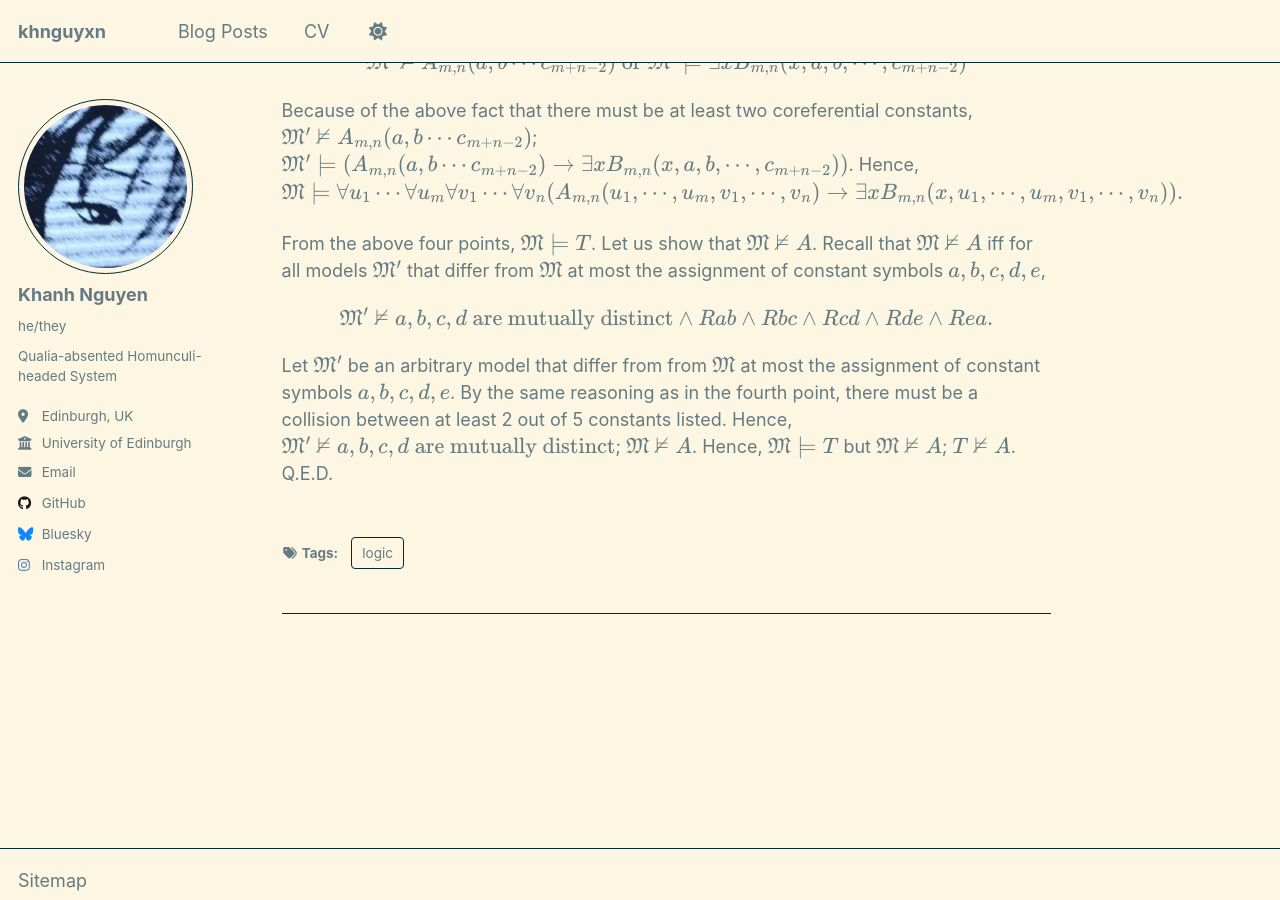
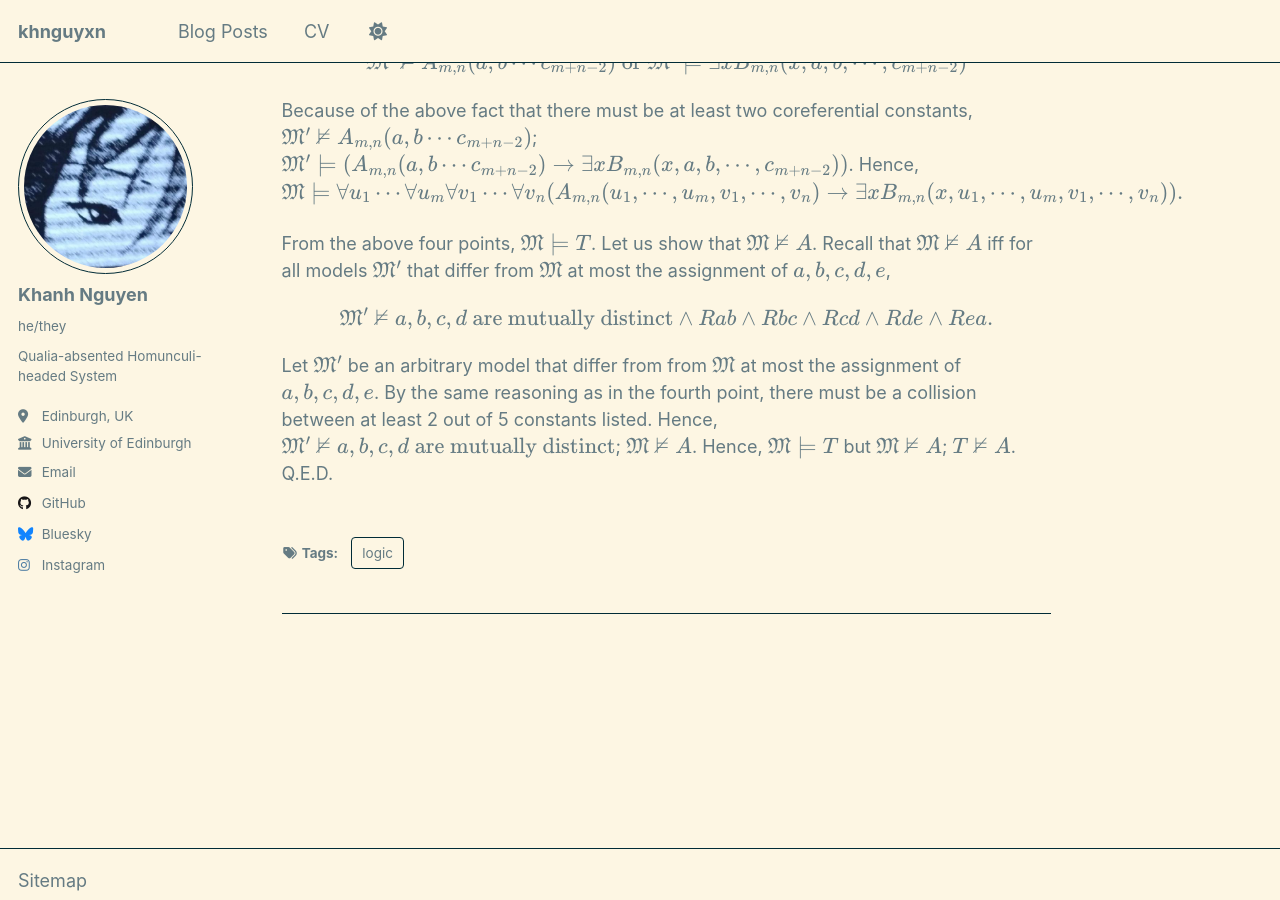
Before and after one commit to hardyowo/hardyowo.github.io, a Jekyll site: the page built from _posts/2025-10-22-Blog1.md, in a window 1280 px wide and 900 px high, scrolled down 2785 px. Built offline with Jekyll 4.4.1, drawn with Linux system fonts in a browser that asks for light colours; a script that is not in the unit is left out.

Commit message:
blog edit

```diff
--- a/_posts/2025-10-22-Blog1.md
+++ b/_posts/2025-10-22-Blog1.md
@@ -88,10 +88,10 @@ $$
 
 Because of the above fact that there must be at least two coreferential constants, $$\mathfrak{M}'\nvDash A_{m,n}(a, b \cdots c_{m+n-2})$$; $$\mathfrak{M}'\models (A_{m,n}(a, b \cdots c_{m+n-2})\rightarrow \exists x B_{m,n}(x, a, b, \cdots, c_{m+n-2}))$$. Hence, $$\mathfrak{M}\models\forall u_1 \cdots \forall u_m \forall v_1 \cdots \forall v_n (A_{m,n}(u_1, \cdots, u_m, v_1, \cdots, v_n)\rightarrow \exists x B_{m,n}(x, u_1, \cdots, u_m, v_1, \cdots, v_n)).$$
 
-From the above four points, $$\mathfrak{M} \models T$$. Let us show that $$\mathfrak{M} \nvDash A$$. Recall that $$\mathfrak{M} \nvDash A$$ iff for all models $$\mathfrak{M}'$$ that differ from $$\mathfrak{M}$$ at most the assignment of constant symbols $$a,b,c,d,e$$,
+From the above four points, $$\mathfrak{M} \models T$$. Let us show that $$\mathfrak{M} \nvDash A$$. Recall that $$\mathfrak{M} \nvDash A$$ iff for all models $$\mathfrak{M}'$$ that differ from $$\mathfrak{M}$$ at most the assignment of $$a,b,c,d,e$$,
 
 $$
 \mathfrak{M}' \nvDash a,b,c,d \text{ are mutually distinct} \land Rab \land Rbc \land Rcd \land Rde \land Rea.
 $$
 
-Let $$\mathfrak{M}'$$ be an arbitrary model that differ from from $$\mathfrak{M}$$ at most the assignment of constant symbols $$a,b,c,d,e$$. By the same reasoning as in the fourth point, there must be a collision between at least 2 out of 5 constants listed. Hence, $$\mathfrak{M}' \nvDash a,b,c,d \text{ are mutually distinct}$$; $$\mathfrak{M} \nvDash A$$. Hence, $$\mathfrak{M}\models T$$ but $$\mathfrak{M}\nvDash A$$; $$T\nvDash A$$. Q.E.D.
+Let $$\mathfrak{M}'$$ be an arbitrary model that differ from from $$\mathfrak{M}$$ at most the assignment of $$a,b,c,d,e$$. By the same reasoning as in the fourth point, there must be a collision between at least 2 out of 5 constants listed. Hence, $$\mathfrak{M}' \nvDash a,b,c,d \text{ are mutually distinct}$$; $$\mathfrak{M} \nvDash A$$. Hence, $$\mathfrak{M}\models T$$ but $$\mathfrak{M}\nvDash A$$; $$T\nvDash A$$. Q.E.D.
```
